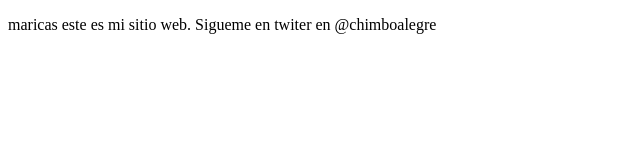
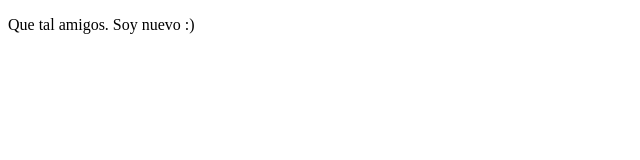
Before and after one commit to PabloAndresCode/proyectoDemoCursoPrework, a plain HTML site: page index.html in a window 1280 px wide. Shown: the whole page, without its empty margins (0-640 px from the left). Drawn offline with Linux system fonts and the light colour scheme.

Commit message:
cambios agregamos algot

```diff
--- a/index.html
+++ b/index.html
@@ -8,7 +8,7 @@
 </head>
 <body>
 
-    <p> maricas este es mi sitio web. Sigueme en twiter en @chimboalegre</p>
+    <p> Que tal amigos. Soy nuevo :)</p>
 
 </body>
 </html>
```
